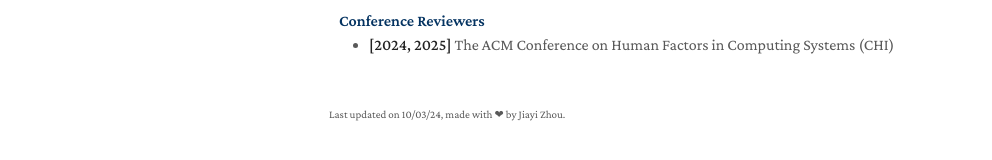
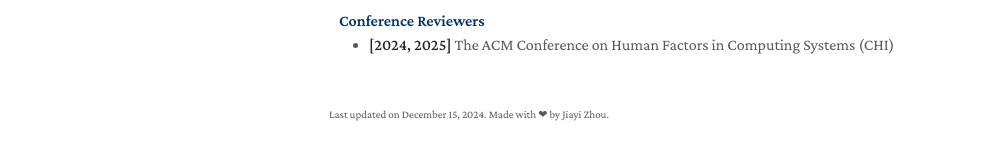
Before and after one commit to JiayZhou/JiayZhou.github.io, a Jekyll site: the page built from index.md, in a window 1280 px wide and 900 px high, scrolled down 1037 px. Shown: the part 705-865 px from the top of the window, without its empty margins (141-1133 px from the left). Built offline with Jekyll 4.4.1, drawn with Linux system fonts in a browser that asks for light colours; nearby versions of some CDN libraries; a style sheet for code colours, icons or effects is not loaded; our own code applies the rules of GitHub Pages for plain Markdown files.

Commit message:
Update homepage.html

```diff
--- a/_layouts/homepage.html
+++ b/_layouts/homepage.html
@@ -106,7 +106,7 @@
       <br>
 
       {% if site.enable_footnote %}
-      <p><small>Last updated on 10/03/24, made with ❤ by Jiayi Zhou.</small></p>
+      <p><small>Last updated on December 15, 2024. Made with ❤ by Jiayi Zhou.</small></p>
       {% endif %}
 
       </section>
```
